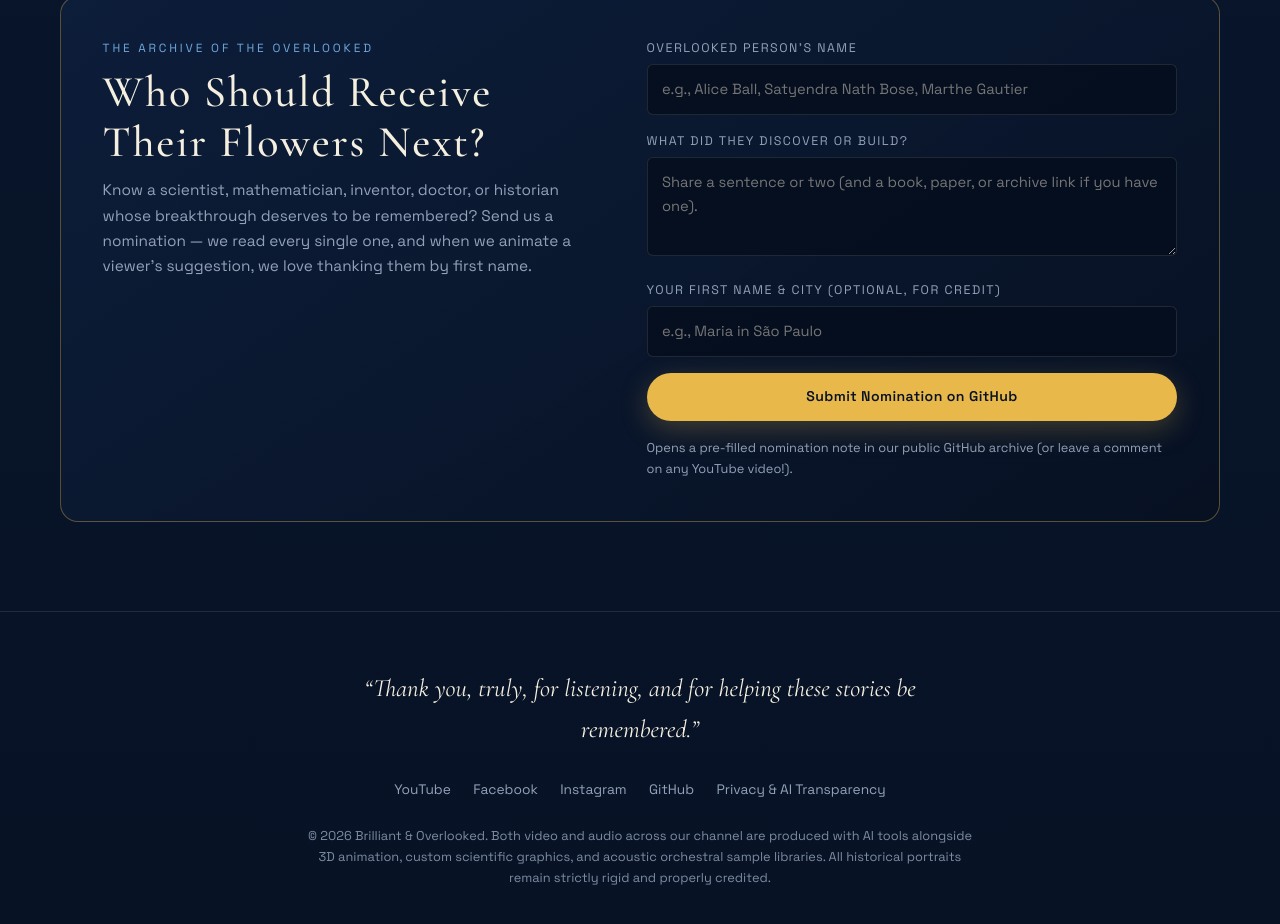
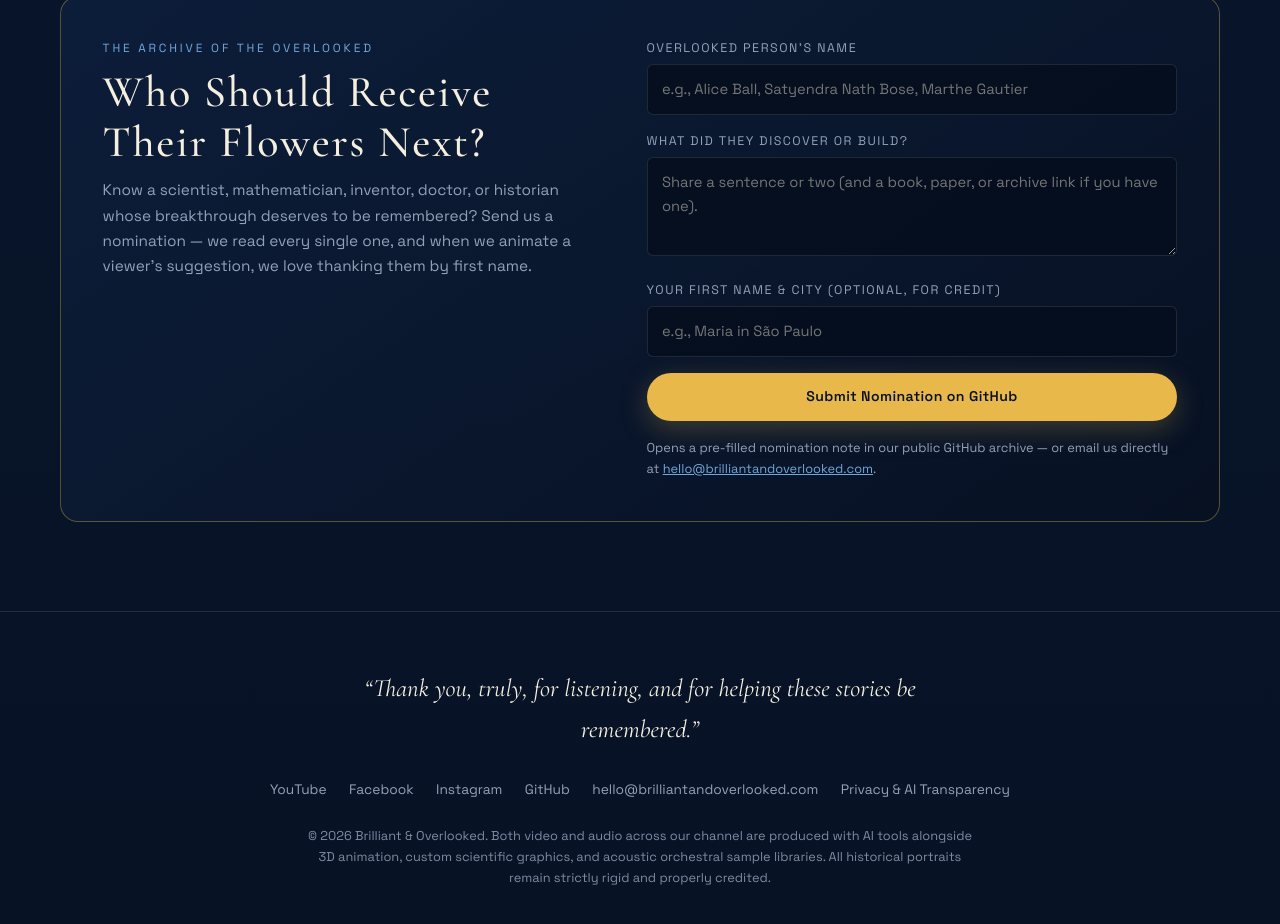
Before and after one commit to BrilliantAndOverlooked/BrilliantAndOverlooked.github.io, a plain HTML site: page index.html in a window 1280 px wide. Shown: the part 4406-5330 px from the top of the page. Drawn offline with nearby package versions, Linux system fonts and the light colour scheme.

Commit message:
Add official contact email hello@brilliantandoverlooked.com

```diff
--- a/index.html
+++ b/index.html
@@ -467,7 +467,7 @@
               <input id="nomCredit" name="credit" type="text" placeholder="e.g., Maria in S&atilde;o Paulo" />
             </div>
             <button class="btn btn-gold" type="submit">Submit Nomination on GitHub</button>
-            <p class="form-hint">Opens a pre-filled nomination note in our public GitHub archive (or leave a comment on any YouTube video!).</p>
+            <p class="form-hint">Opens a pre-filled nomination note in our public GitHub archive &mdash; or email us directly at <a href="mailto:hello@brilliantandoverlooked.com" style="color: var(--cyan); text-decoration: underline;">hello@brilliantandoverlooked.com</a>.</p>
           </form>
         </div>
       </div>
@@ -484,6 +484,7 @@
         <a href="https://www.facebook.com/BrilliantOverlooked" target="_blank" rel="noopener noreferrer">Facebook</a>
         <a href="https://www.instagram.com/BrilliantOverlooked/" target="_blank" rel="noopener noreferrer">Instagram</a>
         <a href="https://github.com/BrilliantAndOverlooked" target="_blank" rel="noopener noreferrer">GitHub</a>
+        <a href="mailto:hello@brilliantandoverlooked.com">hello@brilliantandoverlooked.com</a>
         <a href="privacy.html">Privacy &amp; AI Transparency</a>
       </div>
       <p class="footer-disclosure">
```
